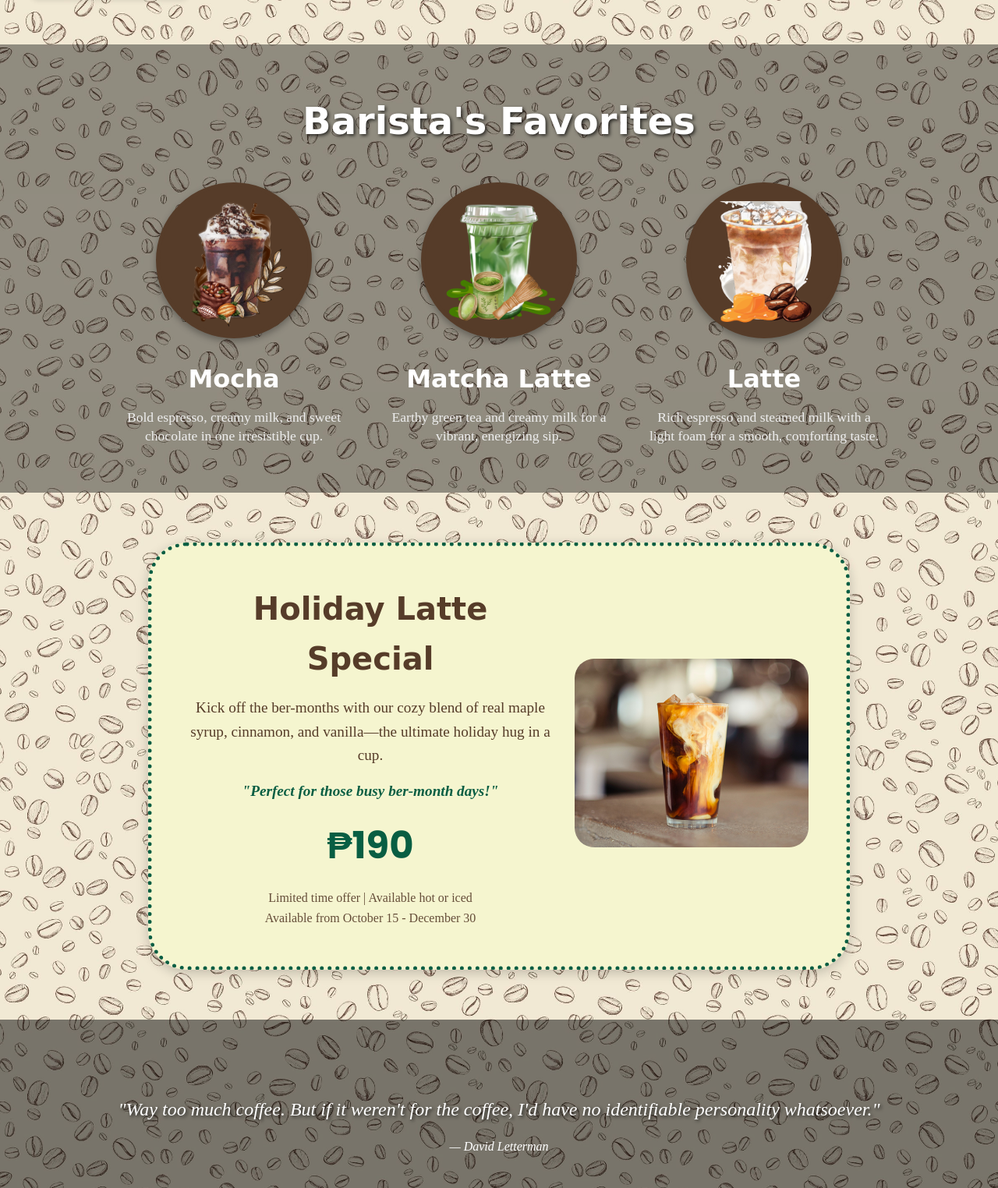
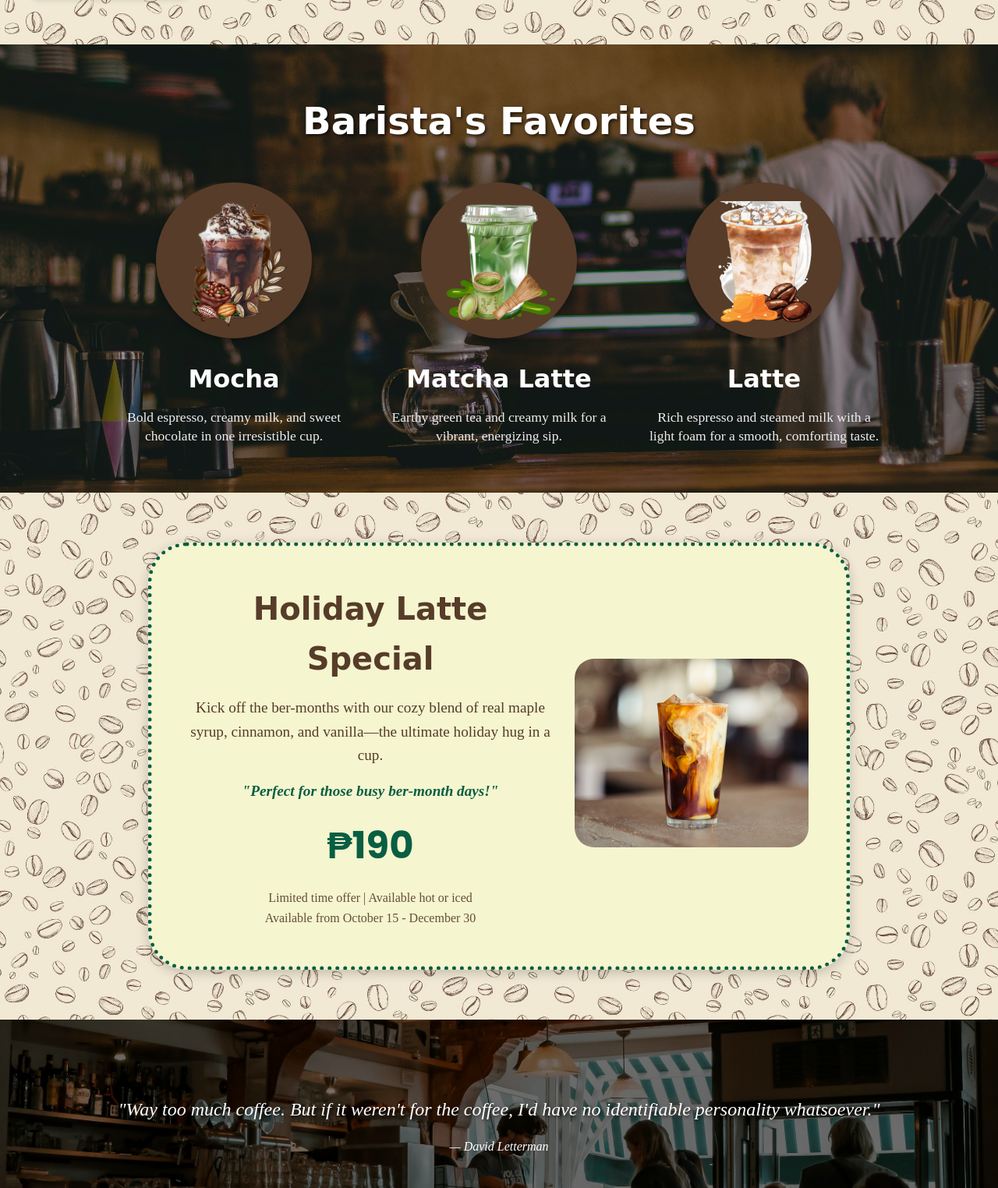
Before and after one commit to Jimweee/Lab-Act3, a plain HTML site: page index.html in a window 1280 px wide. Shown: the part 1276-2800 px from the top of the page at 78% size. Drawn offline with nearby package versions, Linux system fonts and the light colour scheme; a web font is replaced by a local one.

Commit message:
Update index.css

```diff
--- a/css/index.css
+++ b/css/index.css
@@ -128,7 +128,7 @@ main {
   align-items: center;
   text-align: center;
   position: relative;
-  background-image: url("img/home/pic\ 1.jpg");
+  background-image: url("../img/home/pic\ 1.jpg");
   background-size: cover;
   background-position: center;
 }
@@ -270,7 +270,7 @@ main {
 
 /* Favorites Section */
 .favorites-section {
-  background-image: url("img/home/barfavbg.jpg");
+  background-image: url("../img/home/barfavbg.jpg");
   background-size: cover;
   background-position: center;
   background-attachment: fixed;
@@ -442,7 +442,7 @@ main {
 
 /* Quote Section */
 .quote-section {
-  background-image: url("img/home/quotebg.jpg");
+  background-image: url("../img/home/quotebg.jpg");
   background-size: cover;
   background-position: center;
   background-attachment: fixed;
```
